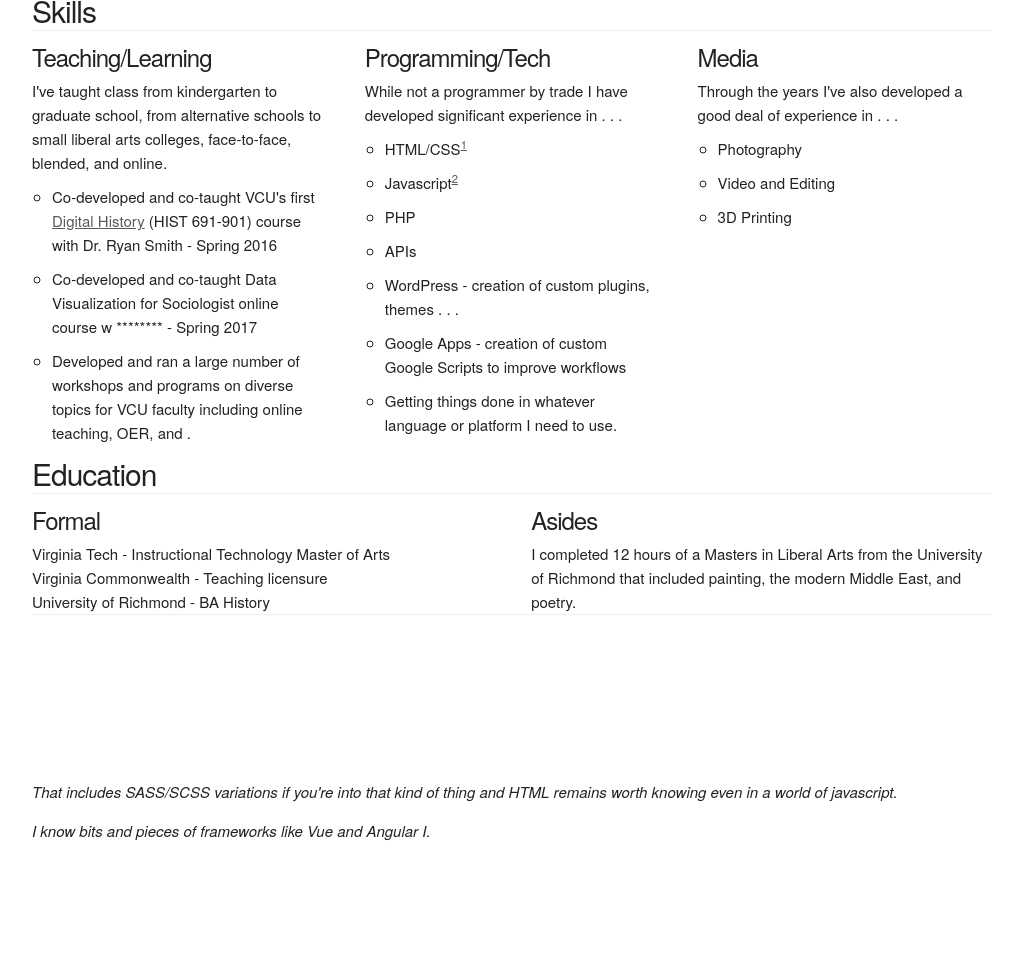
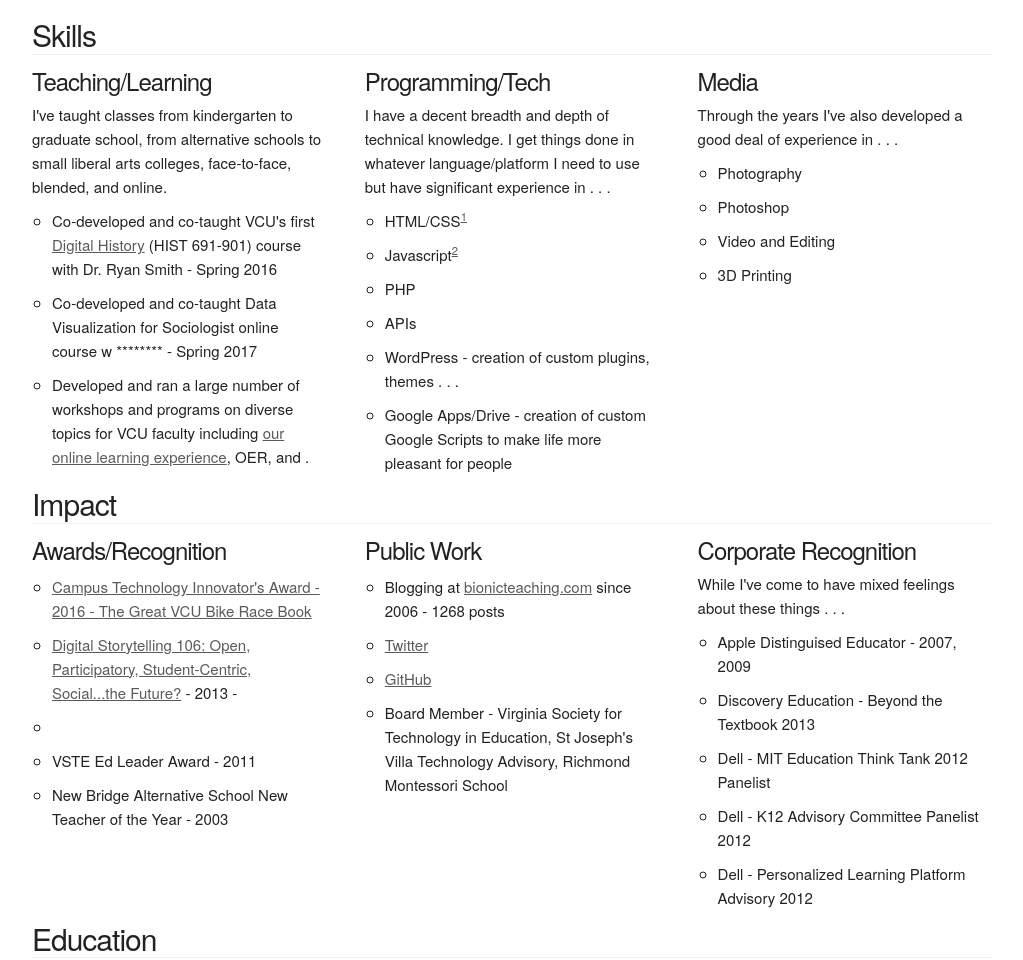
Before and after one commit to woodwardtw/resume, a plain HTML site: page index.html in a window 1280 px wide. Shown: the part 989-1949 px from the top of the page, without its empty margins (128-1151 px from the left). Before the commit the page ends 1832 px from the top, so only its background shows below. Drawn offline with nearby package versions, Linux system fonts and the light colour scheme.

Commit message:
more stuff

```diff
--- a/css/main.css
+++ b/css/main.css
@@ -58,6 +58,11 @@ a {
    left: -9999px !important;
  }
 
+.more {
+  margin-bottom: 10px;
+  text-align: center;
+}
+
  .footnotes {
   margin-top: 140px;
   font-style: italic;
--- a/index.html
+++ b/index.html
@@ -33,7 +33,7 @@
                 <div class="contact-details">
                     <a href="tel:18046145739">804-614-5739</a>
                     <br> 5729 Creek Mill Way
-                    <br> Glen Allen, VA 9999
+                    <br> Glen Allen, VA 23059
                 </div>
             </div>
         </div>
@@ -46,7 +46,7 @@
         <div class="row details">
             <div class="four columns">
                 <h3>World Languages OER</h3>
-                <p>A multi-stage project with Dr. <a href="http://has.vcu.edu/kathryn-murphy-judy/">Kathryn Murphy-Judy</a> (Coordinator of Foreign Languages) to plan and build engaging multi-media-driven content. The work was featured in <a href="https://www.insidehighered.com/digital-learning/article/2017/07/19/updating-language-course-contemporary-oer-content">Inside Higher Ed</a> and resulted in a presentation (research?)</p>
+                <p>A multi-stage departmental-project with Dr. <a href="http://has.vcu.edu/kathryn-murphy-judy/">Kathryn Murphy-Judy</a> (Coordinator of Foreign Languages) to plan and build engaging multi-media-driven content. The work was featured in <a href="https://www.insidehighered.com/digital-learning/article/2017/07/19/updating-language-course-contemporary-oer-content">Inside Higher Ed</a> and resulted in a presentation (research?)</p>
                 <p>Additional information about this project and more OER work is available at <a href="http://bionicteaching.com/open-content-creation-at-vcu/">Open Content Creation at VCU</a>.</p>
             </div>
             <div class="four columns">
@@ -62,6 +62,7 @@
 
         </div>
          <h2 id="presentations" class="medium-emphasis">Recent Presentations</h2>
+          <a href="http://tomwoodward.us/presentations.html">See more presentations over the last few years here.</a>
         <div class="row details">
             <div class="four columns">
                 <h3>You Can't do That on WordPress</h3>
@@ -89,24 +90,24 @@
         <div class="row details">
             <div class="four columns">
               <h3>Teaching/Learning</h3>
-              I've taught class from kindergarten to graduate school, from alternative schools to small liberal arts colleges, face-to-face, blended, and online.
+              I've taught classes from kindergarten to graduate school, from alternative schools to small liberal arts colleges, face-to-face, blended, and online.
               <ul>
                 <li>Co-developed and co-taught VCU's first <a href="https://rampages.us/digital-history/">Digital History</a> (HIST 691-901) course with Dr. Ryan Smith - Spring 2016</li>
                 <li>Co-developed and co-taught Data Visualization for Sociologist online course w ******** - Spring 2017</li>
-                <li>Developed and ran a large number of workshops and programs on diverse topics for VCU faculty including online teaching, OER, and .</li>
+                <li>Developed and ran a large number of workshops and programs on diverse topics for VCU faculty including <a href="https://rampages.us/ole/welcome-and-overview/"> our online learning experience</a>, OER, and .</li>
               </ul>
             </div>
             <div class="four columns">
               <h3>Programming/Tech</h3>
-              While not a programmer by trade I have developed significant experience in . . .
+              I have a decent breadth and depth of technical knowledge. I get things done in whatever language/platform I need to use but have significant experience in . . .
               <ul>
                 <li>HTML/CSS<sup><a href="#fn-one">1</a></sup></li>
                 <li>Javascript<sup><a href="#fn-two">2</a></sup></li>
                 <li>PHP</li>
                 <li>APIs</li>
                  <li>WordPress - creation of custom plugins, themes . . . </li>
-                <li>Google Apps - creation of custom Google Scripts to improve workflows</li>
-                <li>Getting things done in whatever language or platform I need to use.</li>
+                <li>Google Apps/Drive - creation of custom Google Scripts to make life more pleasant for people</li>
+               <!-- <li>Getting things done in whatever language or platform I need to use. (Python, Ruby, Visual Basic, Blackboard, Moodle, Canvas etc.)</li>-->
               </ul>
             </div>
             <div class="four columns">
@@ -114,12 +115,46 @@
               Through the years I've also developed a good deal of experience in . . .
               <ul>
                 <li>Photography</li>
+                <li>Photoshop</li>
                 <li>Video and Editing</li>
                 <li>3D Printing</li>
               </ul>
             </div>
           </div>
-        <h2 id="skills" class="medium-emphasis">Education</h2>
+        <h2 id="education" class="medium-emphasis">Impact</h2>
+        <div class="row details">
+            <div class="four columns">
+              <h3>Awards/Recognition</h3>
+              <ul>
+                <li><a href="http://www.prweb.com/releases/2016/06/prweb13452367.htm">Campus Technology Innovator's Award - 2016 - The Great VCU Bike Race Book</a></li>
+                <li><a href="https://dmlcentral.net/digital-storytelling-106-open-participatory-student-centric-social-the-future/">Digital Storytelling 106: Open, Participatory, Student-Centric, Social...the Future?</a> - 2013 - </li>
+                <li></li>
+                <li>VSTE Ed Leader Award - 2011</li>
+                <li>New Bridge Alternative School New Teacher of the Year - 2003</li>
+              </ul>
+            </div>
+             <div class="four columns">
+              <h3>Public Work</h3>
+              <ul>
+                <li>Blogging at <a href="">bionicteaching.com</a> since 2006 - 1268 posts</li>
+                <li><a href="">Twitter</a></li>
+                <li><a href="">GitHub</a></li>
+                <li>Board Member - Virginia Society for Technology in Education, St Joseph's Villa Technology Advisory, Richmond Montessori School</li>
+              </ul>
+            </div>
+             <div class="four columns">
+              <h3>Corporate Recognition</h3>
+              While I've come to have mixed feelings about these things . . .
+              <ul>
+                <li>Apple Distinguised Educator - 2007, 2009</li>
+                <li>Discovery Education - Beyond the Textbook 2013 </li>
+                <li>Dell -  MIT Education Think Tank 2012 Panelist</li>
+                <li>Dell - K12 Advisory Committee Panelist 2012</li>
+                <li>Dell - Personalized Learning Platform Advisory 2012</li>
+              </ul>
+            </div>
+        </div>
+        <h2 id="education" class="medium-emphasis">Education</h2>
         <div class="row details">
             <div class="six columns">
               <h3>Formal</h3>
@@ -133,9 +168,9 @@
             </div>
         </div>
           <div class="row details">
-            <div class="twelve columns footnotes">
+            <div id="footnotes" class="twelve columns footnotes">
               <div id="fn-one" class="note">That includes SASS/SCSS variations if you're into that kind of thing and HTML remains worth knowing even in a world of javascript.</div>
-              <div id="fn-two" class="note">I know bits and pieces of frameworks like Vue and Angular I.</div>
+              <div id="fn-two" class="note">I know elements of frameworks like Vue and Angular I.</div>
             </div>
         </div>
     </div>
```
